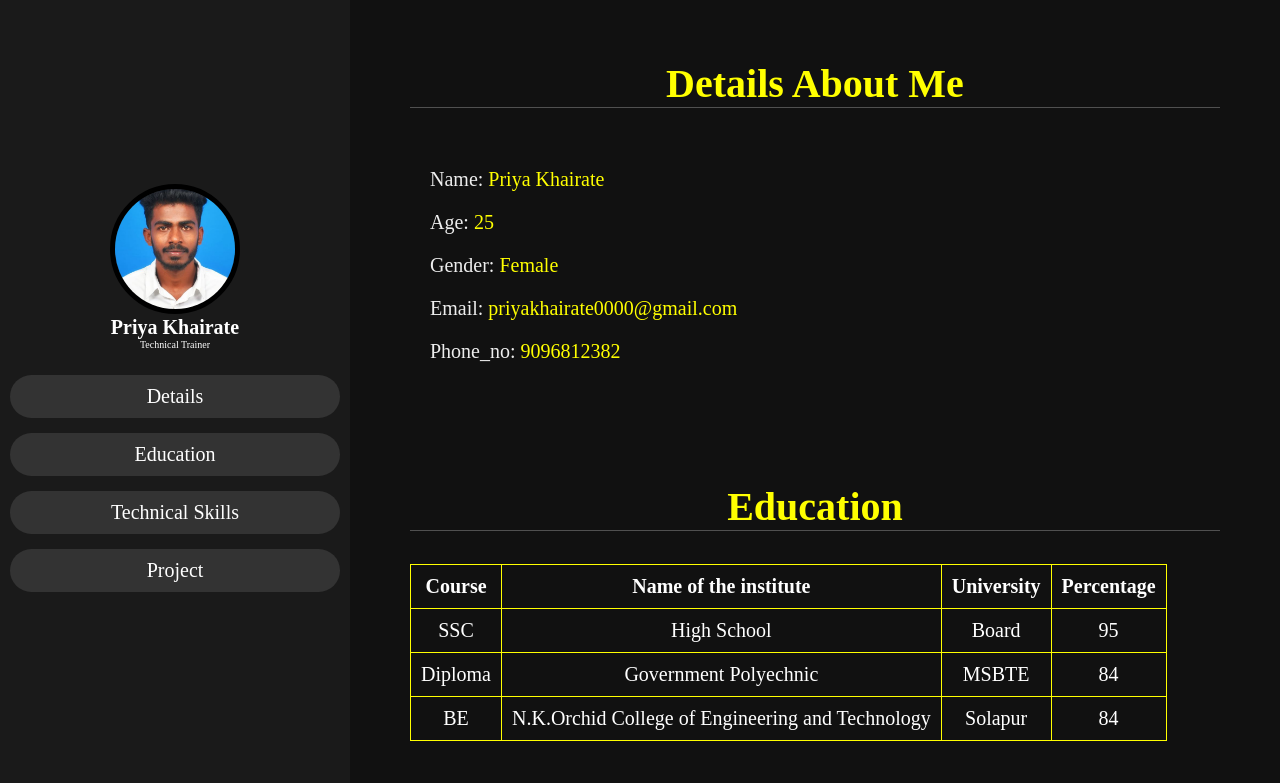
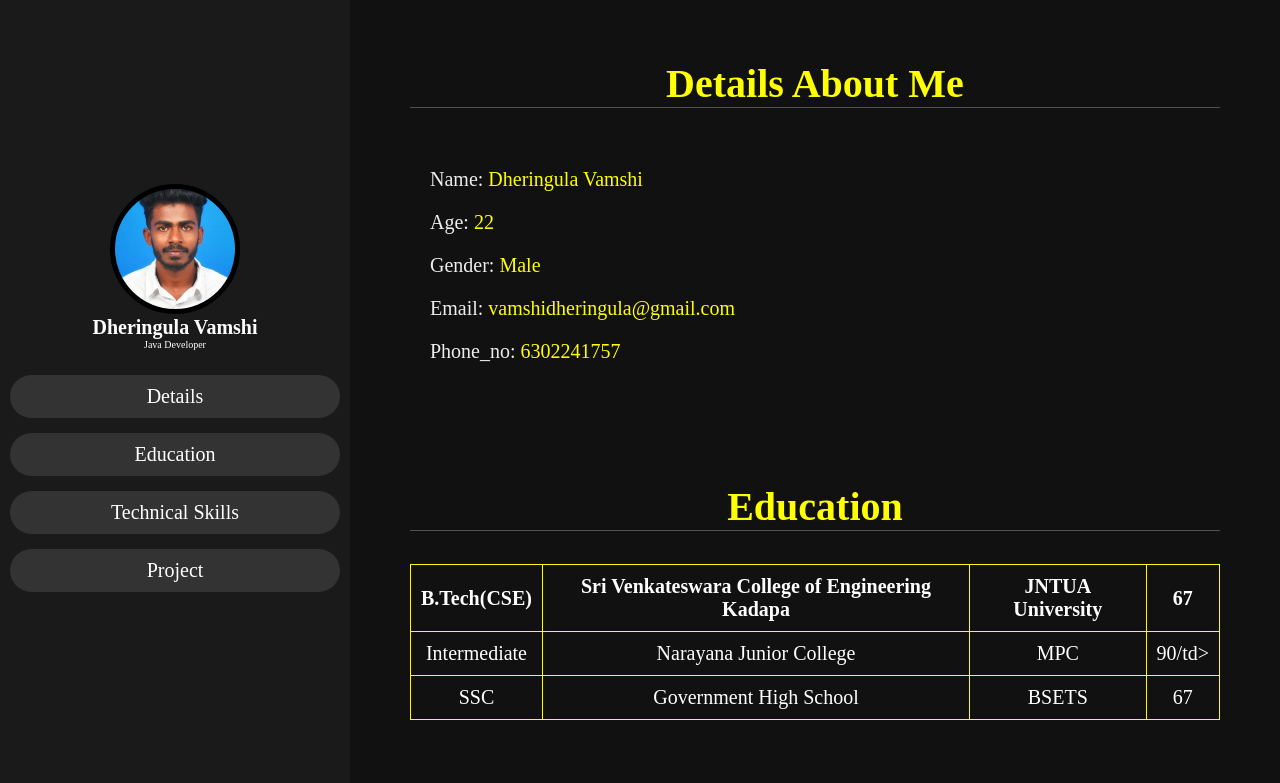
Before and after one commit to vamshiderangula/Portfolio, a plain HTML site: page index.html in a window 1280 px wide. Shown: the top 783 px of the page. Drawn offline with Linux system fonts and the light colour scheme.

Commit message:
Update index.html

```diff
--- a/index.html
+++ b/index.html
@@ -11,8 +11,8 @@
     <header>
        <div class="user">
        <img src="photo.jpg">
-       <h5 class="nm">Priya Khairate</h5>
-       <p class="jb">Technical Trainer</p>
+       <h5 class="nm">Dheringula Vamshi</h5>
+       <p class="jb">Java Developer</p>
        </div>
        <nav class="nv">
           <ul>
@@ -27,11 +27,11 @@
         <h1 class="heading"><span>Details About Me</span></h1>
         <div class="Row">
         <div class="det">
-             <h3><span>Name: </span>Priya Khairate</h3>
-             <h3><span>Age: </span>25</h3>
-             <h3><span>Gender: </span>Female</h3>
-             <h3><span>Email: </span>priyakhairate0000@gmail.com</h3>
-             <h3><span>Phone_no: </span>9096812382</h3>
+             <h3><span>Name: </span>Dheringula Vamshi</h3>
+             <h3><span>Age: </span>22</h3>
+             <h3><span>Gender: </span>Male</h3>
+             <h3><span>Email: </span>vamshidheringula@gmail.com</h3>
+             <h3><span>Phone_no: </span>6302241757</h3>
         </div>
     </div>
     </section>
@@ -39,28 +39,22 @@
     <h1 class="title"><span>Education</span></h1><br><br><br>
     <table>
         <tr>
-            <th>Course</th>
-            <th>Name of the institute</th>
-            <th>University</th>
-            <th>Percentage</th>
+            <th>B.Tech(CSE)</th>
+            <th>Sri Venkateswara College of Engineering Kadapa </th>
+            <th>JNTUA University</th>
+            <th>67</th>
+        </tr>
+         <tr>
+            <td>Intermediate</td></td>
+            <td>Narayana Junior College </td>
+            <td>MPC</td>
+            <td>90/td>
         </tr>
         <tr>
             <td>SSC</td>
-            <td>High School</td>
-            <td>Board</td>
-            <td>95</td>
-        </tr>
-        <tr>
-            <td>Diploma</td>
-            <td>Government Polyechnic </td>
-            <td>MSBTE</td>
-            <td>84</td>
-        </tr>
-        <tr>
-            <td>BE</td>
-            <td>N.K.Orchid College of Engineering and Technology</td>
-            <td>Solapur</td>
-            <td>84</td>
+            <td>Government High School</td>
+            <td>BSETS</td>
+            <td>67</td>
         </tr>
     </table>
 </section>
@@ -76,6 +70,9 @@
         <li>Oracle</li>
         <li>MySQL</li>
         <li>Java</li>
+         <li>Spring</li>
+         <li>JDBC</li>
+         <li>Hibernate</li>
     </ul>
 </div>
 </section>
```
